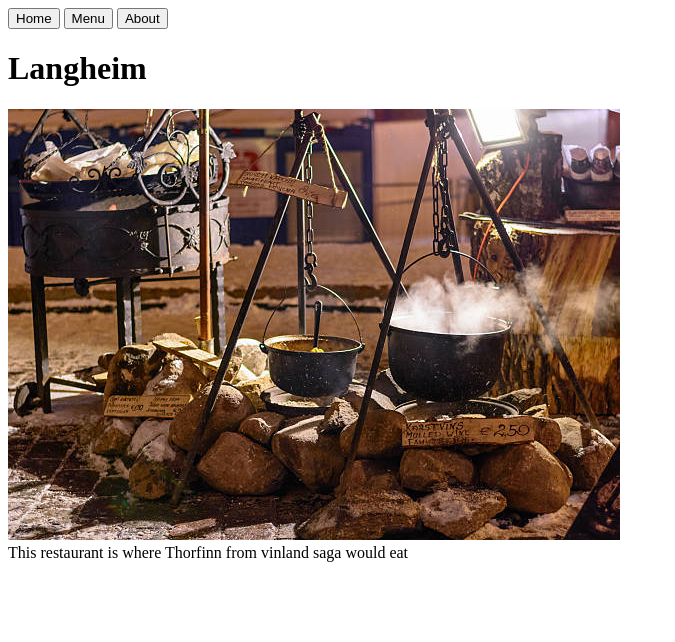
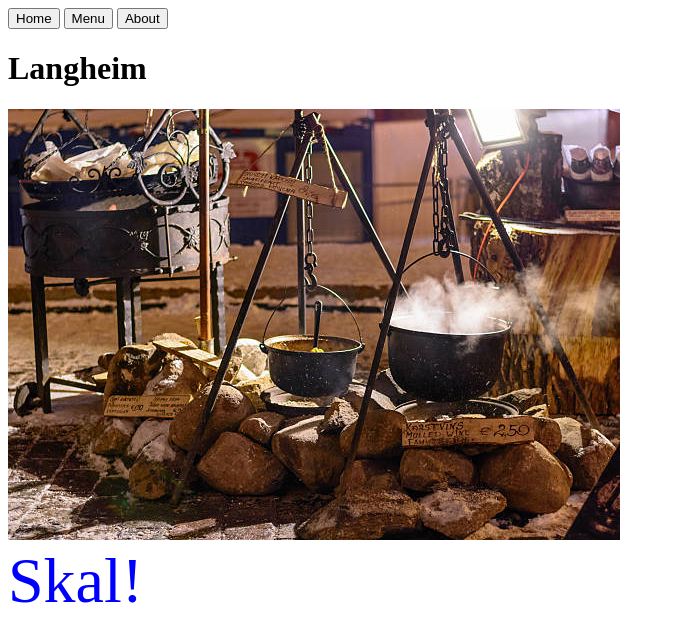
Before and after one commit to Pigg-eh/odin-restaurant-page, a website built with webpack: page src/index.html in a window 1280 px wide. Shown: the whole page, without its empty margins (0-675 px from the left). Built offline with nearby package versions, Linux system fonts and the light colour scheme.

Commit message:
fix: typo in classList.add
why css wasnt working

```diff
--- a/package.json
+++ b/package.json
@@ -2,9 +2,10 @@
   "name": "odin-restaurant-page",
   "version": "1.0.0",
   "description": "Utilizing webpack to make a mockup restaurant page",
-  "main": "index.js",
+  "private": true,
   "scripts": {
-    "test": "echo \"Error: no test specified\" && exit 1",
+    "test": "echo \\\"Error: no test specified\\\" && exit 1",
+    "watch": "webpack --watch",
     "build": "webpack"
   },
   "author": "Ed Hunter",
--- a/src/index.js
+++ b/src/index.js
@@ -21,8 +21,9 @@ return element
 
 function insertText(){
     const paragraph = document.createElement('div')
-    paragraph.classList.add('.hello')
-    paragraph.textContent = 'This restaurant is where Thorfinn from vinland saga would eat'
+    paragraph.textContent = 'Skal!'
+    paragraph.classList.add('hello')
+
    return paragraph
 }
 
--- a/src/styles.css
+++ b/src/styles.css
@@ -1,3 +1,4 @@
 .hello {
-    color: red;
+    color: blue;
+    font-size: 64px;
 }
--- a/webpack.config.js
+++ b/webpack.config.js
@@ -5,7 +5,7 @@ module.exports = {
   mode: 'development',
   entry: './src/index.js',
   output: {
-    filename: 'main.js',
+    filename: 'bundle.js',
     path: path.resolve(__dirname, './dist'),
   },
   module: {
```
Also changed, not shown: src/index.html (+0 -1 lines).
